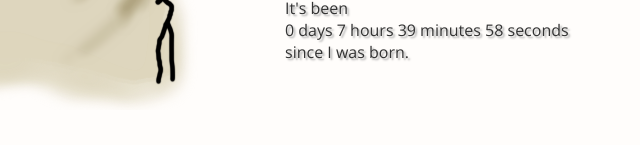
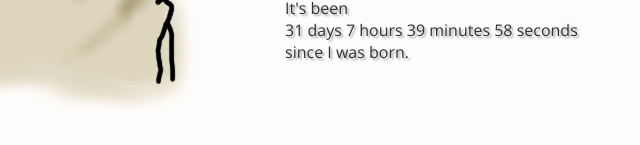
Before and after one commit to armamut/ekintos, a plain HTML site: page index.html in a window 1280 px wide. Shown: the part 461-606 px from the top of the page, 405-1045 px from the left. Drawn offline with nearby package versions, Linux system fonts and the light colour scheme; a web font is replaced by a local one.

Commit message:
Fix days.

```diff
--- a/index.html
+++ b/index.html
@@ -81,8 +81,9 @@
       var born = moment("2017-03-03T04:23:30.000Z")
       var now = moment()
       var msec = now-born
+      var days = now.diff(born, 'days') // =1
       var d = moment.duration(msec);
-      $('#time').html( d.days() + " days " + d.hours() + " hours "
+      $('#time').html( days + " days " + d.hours() + " hours "
         + d.minutes() + " minutes " + d.seconds() + " seconds " )
     }
 
```
